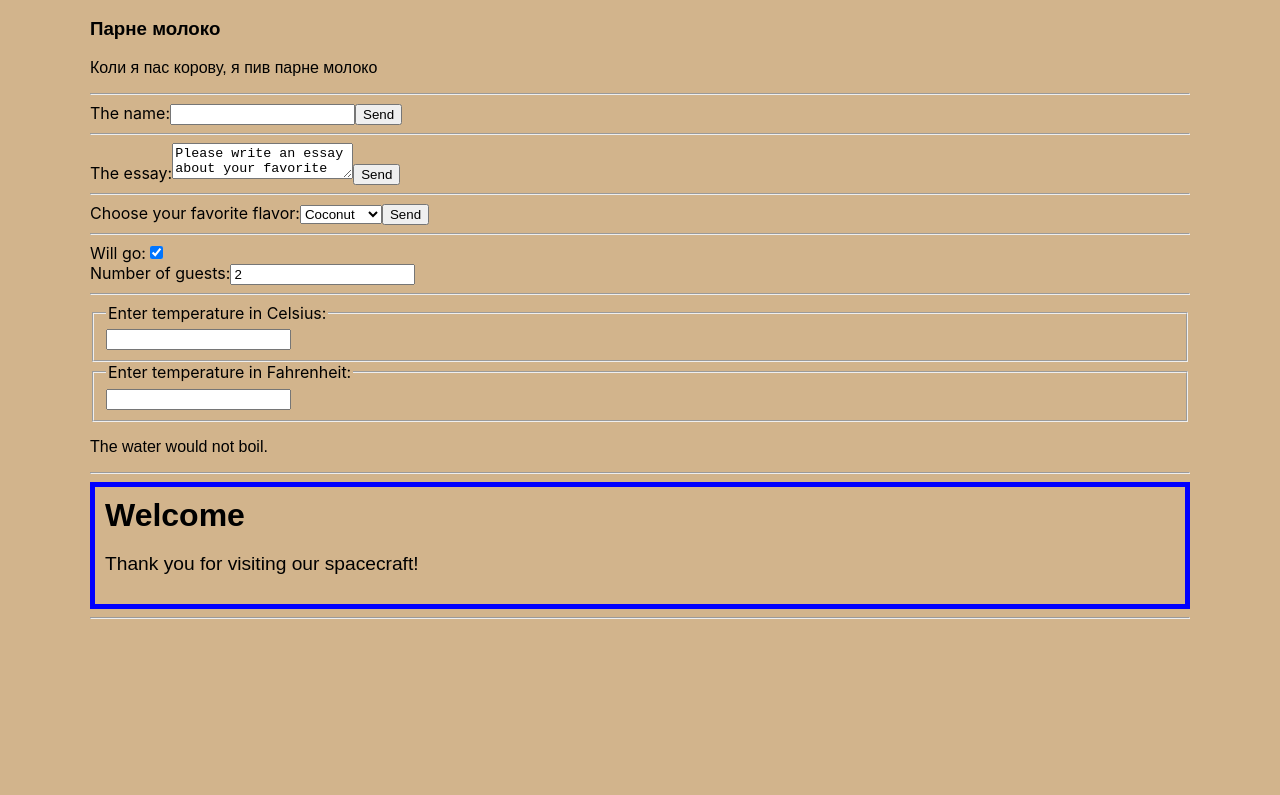
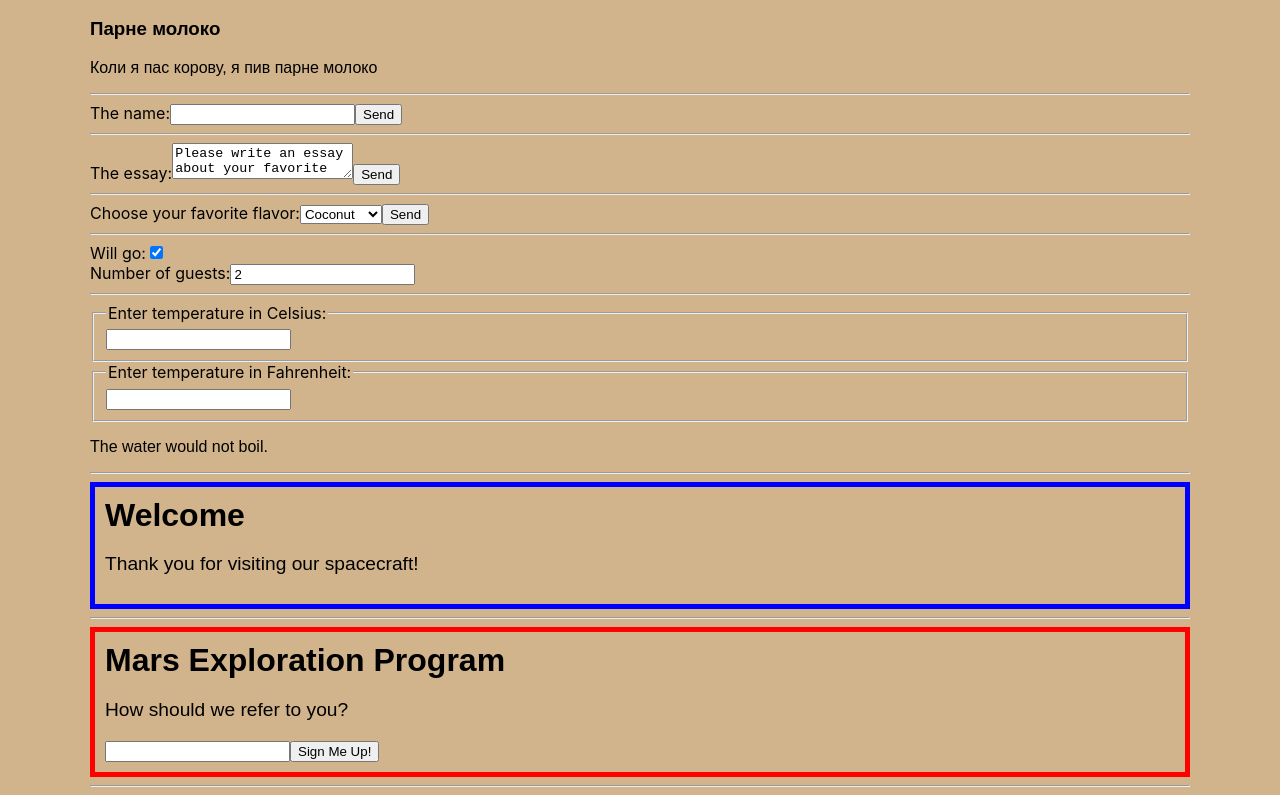
Before and after one commit to VolodymyrSSS/REACT-training, a React (Create React App) app in the folder basic/: page / in a window 1280 px wide. Shown: the part 1621-2416 px from the top of the page. Before the commit the page ends 2248 px from the top, so only its background shows below. Built offline with nearby package versions, Linux system fonts and the light colour scheme.

Commit message:
composition, children, props

```diff
--- a/basic/src/App.jsx
+++ b/basic/src/App.jsx
@@ -18,6 +18,7 @@ import FlavorForm from './FlavorForm';
 import Reservation from './Reservation';
 import BoilingWaterCalculator from './BoilingWaterCalculator';
 import WelcomeDialog from './WelcomeDialog';
+import SignUpDialog from './SignUpDialog';
 
 import './App.css';
 
@@ -137,6 +138,8 @@ function App() {
       <hr />
       <WelcomeDialog />
       <hr />
+      <SignUpDialog />
+      <hr />
 
     </div>
   )
--- /dev/null
+++ b/basic/src/SignUpDialog.jsx
@@ -0,0 +1,82 @@
+import React from 'react';
+
+/* Props and composition give you all the flexibility you need to customize a component’s look and behavior in an explicit and safe way. Remember that components may accept arbitrary props, including primitive values, React elements, or functions. */
+
+const styles = {
+  FancyBorder: {
+    padding: '10px 10px',
+    border: '5px solid'
+  },
+  FancyBorderRed: {
+    borderColor: 'red'
+  },
+  DialogTitle: {
+    margin: 0,
+    fontFamily: 'sans-serif'
+  },
+  DialogMessage: {
+    fontSize: 'larger'
+  }
+}
+
+const red = 'Red';
+
+/* In React, this is also achieved by composition, where a more “specific” component renders a more “generic” one and configures it with props.*/
+
+function FancyBorder(props) {
+  return (
+    <div style={{...styles.FancyBorder, ...styles['FancyBorder' + red]}} >
+      {props.children}
+    </div>
+  );
+}
+
+
+function Dialog(props) {
+  return (
+    <FancyBorder color="red">
+      <h1 style={styles.DialogTitle}>
+        {props.title}
+      </h1>
+      <p style={styles.DialogMessage}>
+        {props.message}
+      </p>
+      {props.children}
+    </FancyBorder>
+  );
+}
+
+
+class SignUpDialog extends React.Component {
+  constructor(props) {
+    super(props);
+    this.handleChange = this.handleChange.bind(this);
+    this.handleSignUp = this.handleSignUp.bind(this);
+    this.state = {login: ''};
+  }
+
+  render() {
+    return (
+      <Dialog
+        title="Mars Exploration Program"
+        message="How should we refer to you?">
+        <input value={this.state.login}
+        onChange={this.handleChange}
+        />
+        <button onClick={this.handleSignUp}>
+          Sign Me Up!
+        </button>
+      </Dialog>
+    );
+  }
+
+  handleChange(e) {
+    this.setState({login: e.target.value});
+  }
+
+  handleSignUp() {
+    alert(`Welcome aboard, ${this.state.login}!`);
+  }
+}
+
+export default SignUpDialog;
```
